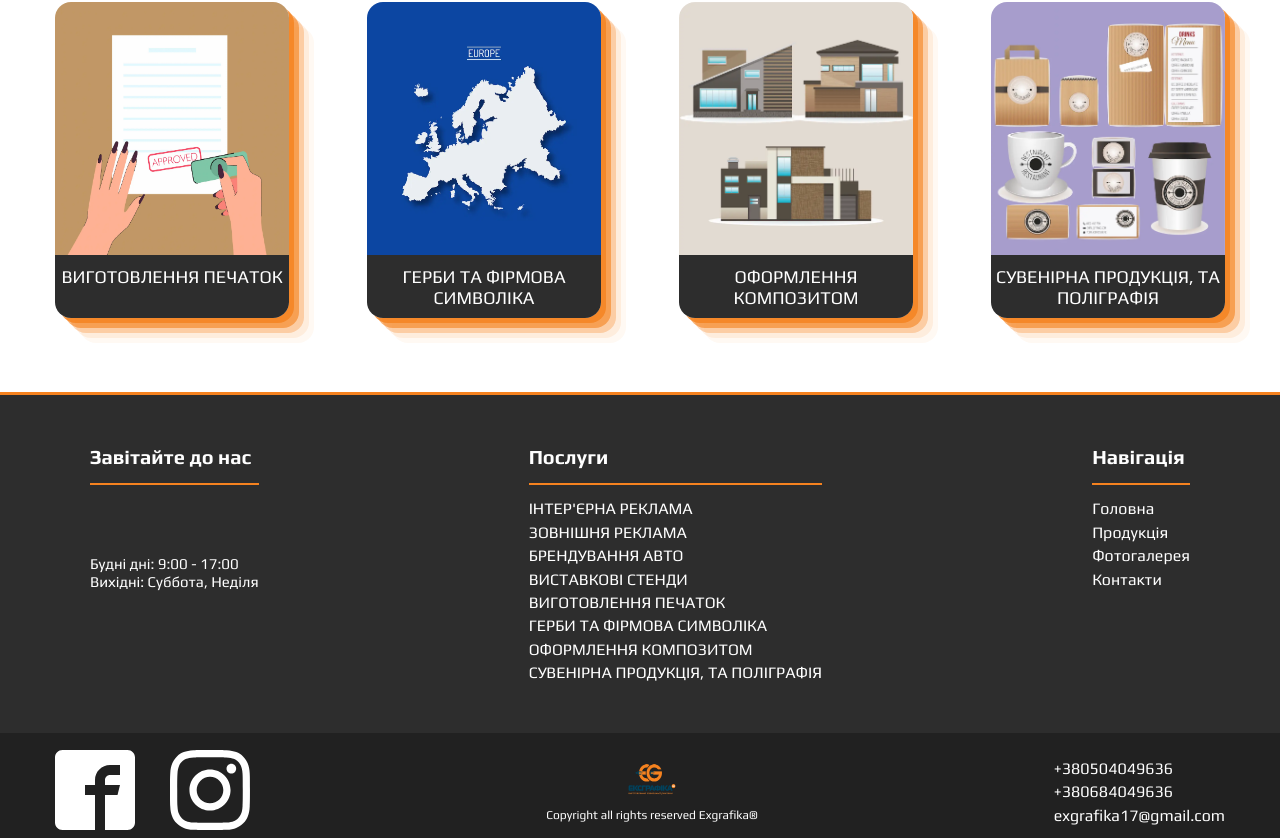
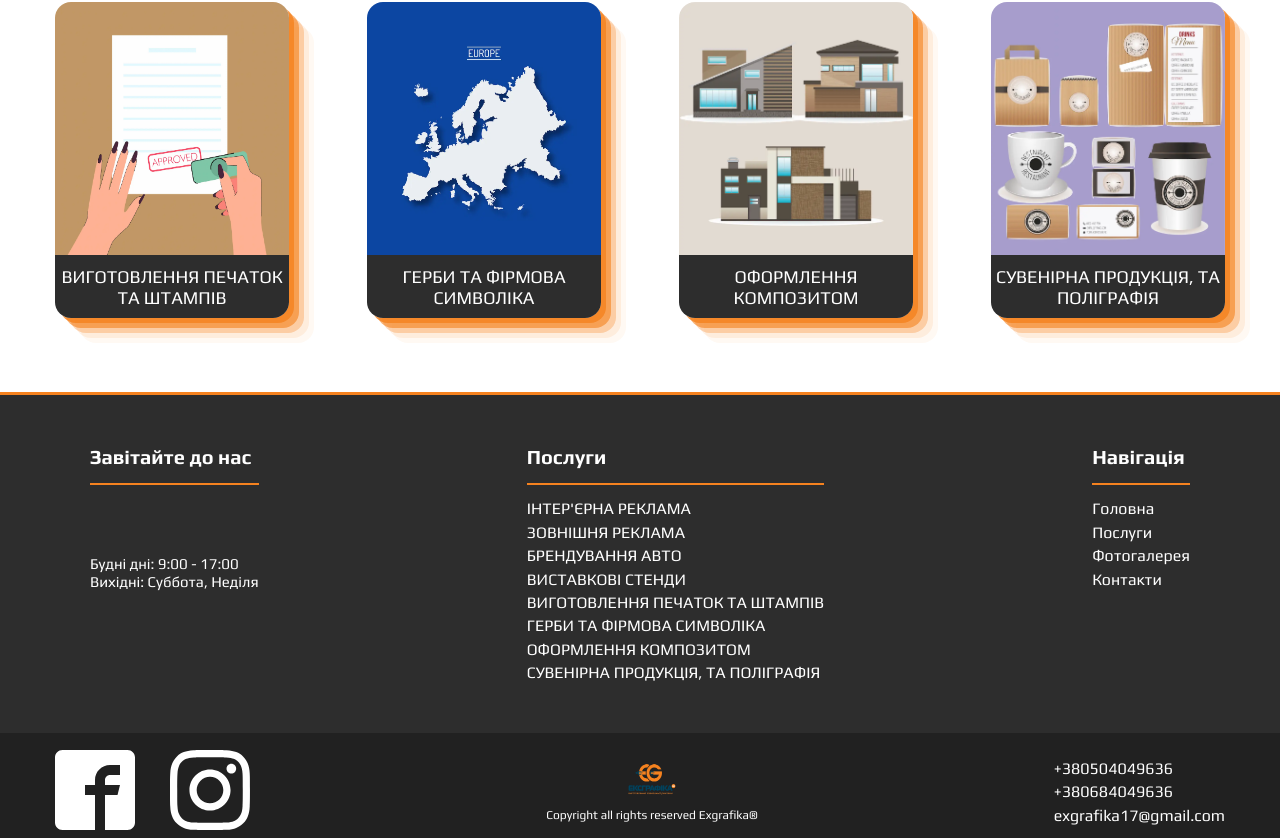
Before and after one commit to IIIHIMERAIII/printme, a React (Create React App) app: page /products in a window 1280 px wide. Shown: the part 790-1628 px from the top of the page. Built offline with nearby package versions, Linux system fonts and the light colour scheme.

Commit message:
some fix

```diff
--- a/src/assets/arrays.js
+++ b/src/assets/arrays.js
@@ -81,7 +81,7 @@ import g64 from '../images/g64.webp';
 
 export const navItems = [
   { redirect: '/', title: 'Головна' },
-  { redirect: '/products', title: 'Продукція' },
+  { redirect: '/products', title: 'Послуги' },
   { redirect: '/galleries', title: 'Фотогалерея' },
   { redirect: '/about', title: 'Контакти' },
 ];
@@ -93,7 +93,7 @@ export const servicesItems = [
     {idSet:'4' ,id: 'Зовнішня реклама', img: s2, title: 'ЗОВНІШНЯ РЕКЛАМА', descr: `Вентильовані композитні фасади є найперспективнішими. Це порівняно недорогий спосіб облицювання, застосування цієї технології надає будівлі сучасного акуратного вигляду. Композитні панелі довговічні, міцні та мають широкий спектр колірних рішень.` },
     {idSet:'3' ,id: 'Брендування авто', img: s3, title: 'БРЕНДУВАННЯ АВТО', descr:`Реклама на транспорті - ефективний спосіб зробити Ваш бренд і компанію впізнаваними, адже 30% людей стверджують, що при купівлі віддають перевагу тим товарам, рекламу яких вони бачили раніше. Брендування автотранспорту виконується за допомогою нанесення вінілових плівок на авто із застосуванням широкоформатного друку або шляхом використання магнітних наклейок.`},
     {idSet:'5' ,id: 'Виставкові стенди', img: s4, title: 'ВИСТАВКОВІ СТЕНДИ', descr:`Метою будь-якого виставкового стенду є привернення уваги якомога більшої кількості потенційних клієнтів та партнерів. Вирішальне значення мають форма, розташування та зовнішній вигляд. Стенди системи «Pop-Up» зручні в експлуатації та надійні. В основі конструкції – металевий каркас парасолькового типу, який легко зберігати, транспортувати та монтувати. Гнучкі пластикові панелі кріпляться на каркас за допомогою магнітів.Перевага стендів системи «Fold-Up», що швидко монтуються, не тільки у швидкості складання та мобільності, а й у простоті заміни інформативних блоків. Час монтажу: 5 хвилин. Стенди системи Roll-Up призначені для частого застосування за різних умов проведення виставок, але через малу вагу конструкції не розраховані на вітрові навантаження. У комплект входить чохол для транспортування.`},
-    {idSet: '2',id: 'Виготовлення печаток та штампів', img: s5, title: `ВИГОТОВЛЕННЯ ПЕЧАТОК`, descr:`Печатки і штампи давно і міцно увійшли в ужиток нашої життєдіяльності. Вони використовуються і у бізнесі, та у повсякденному побуті. І навіть незважаючи на те, що зараз печатки не є обов'язковими при засвідченні усіляких документів (достатньо підпису власника), проте печатки продовжують виготовлятися масово як первинний ідентифікатор підприємства. Також важлива захисна функція друку. Її присутність на документі у рази ускладнює можливість підробки. Найпоширеніші випадки замовлень на виготовлення печаток та штампів: для новостворених підприємств, при втраті, виготовлення факсиміле.`},
+    {idSet: '2',id: 'Виготовлення печаток та штампів', img: s5, title: `ВИГОТОВЛЕННЯ ПЕЧАТОК ТА ШТАМПІВ`, descr:`Печатки і штампи давно і міцно увійшли в ужиток нашої життєдіяльності. Вони використовуються і у бізнесі, та у повсякденному побуті. І навіть незважаючи на те, що зараз печатки не є обов'язковими при засвідченні усіляких документів (достатньо підпису власника), проте печатки продовжують виготовлятися масово як первинний ідентифікатор підприємства. Також важлива захисна функція друку. Її присутність на документі у рази ускладнює можливість підробки. Найпоширеніші випадки замовлень на виготовлення печаток та штампів: для новостворених підприємств, при втраті, виготовлення факсиміле.`},
     {idSet: '8',id: 'Герби та фірмова символіка', img: s8, title: `ГЕРБИ ТА ФІРМОВА СИМВОЛІКА` , descr:`Найважливішим атрибутом будь-якої компанії чи держустанови є фірмовий знак чи логотип, а у разі держави – герб. Символіка в усі часи використовувалася для швидкої ідентифікації, причому немає необхідності написання довгих назв (якщо це відоме підприємство), а достатньо розмістити на фасаді герб або фірмовий знак цієї компанії. І будь-яка людина, що проходить або проїжджає розуміє відразу, що за компанія знаходиться у даній будівлі. Надання об'ємності таким емблем роблять їх помітнішими на фасадах. У нашому розпорядженні знаходяться сучасні матеріали, які дозволяють реалізувати будь-які візуальні ефекти, щоб підкреслити унікальність Вашої компанії засобів виготовлення Вашої емблеми, герба.` },
     {idSet: '1',id: 'Оформлення композитом', img: s7, title: `ОФОРМЛЕННЯ КОМПОЗИТОМ`, descr: `Основний напрямок діяльності нашої компанії – виготовлення зовнішньої реклами. Наше виробництво оснащене всім необхідним – це комп'ютеризоване фрезерне та лазерне обладнання, зварювальний та складальний цех, бокс для обклеювання автотранспорту, парк друкарського обладнання. Нам під силу проекти будь-якої складності на високому якісному рівні.`},
     {idSet: '7',id: `Сувенірна продукція, та поліграфія`, img: s6, title: `СУВЕНІРНА ПРОДУКЦІЯ, ТА ПОЛІГРАФІЯ`, descr: `Наша компанія пропонує якісне виготовлення поліграфічної продукції: рекламної та представницької. Наші дизайнери допоможуть Вам втілити в життя будь-яку, навіть найсміливішу, ідею.Бажаєте зробити комусь приємний сюрприз? Подарунок, що несе інформацію про Ваше підприємство, сприяє запам'ятовуванню компанії чи бренду, оскільки невід'ємно пов'язаний із позитивними емоціями. Брендовані футболки, ручки та брелоки недорогі у виробництві, але обумовлюють хороший маркетинг-ефект, а застосування технології лазерного різання акрилового скла дозволяє створювати ексклюзивну подарункову продукцію, здатну дивувати та радувати.
--- a/src/pages/aboutPage/aboutPage.jsx
+++ b/src/pages/aboutPage/aboutPage.jsx
@@ -80,7 +80,7 @@ export const AboutPage = () => {
                                 </ContactsIcon>
                                 <ContactsTitle>Viber</ContactsTitle>
                             </TitleWrapper>
-                            <ContactSubTitle>{`+38 (068) 404 96 36`}</ContactSubTitle>
+                            <ContactSubTitle href="viber://add?number=+380684049636">{`+38 (068) 404 96 36`}</ContactSubTitle>
                         </ContactsListItem>
                     </ContactsList>
                     <Map />
```
